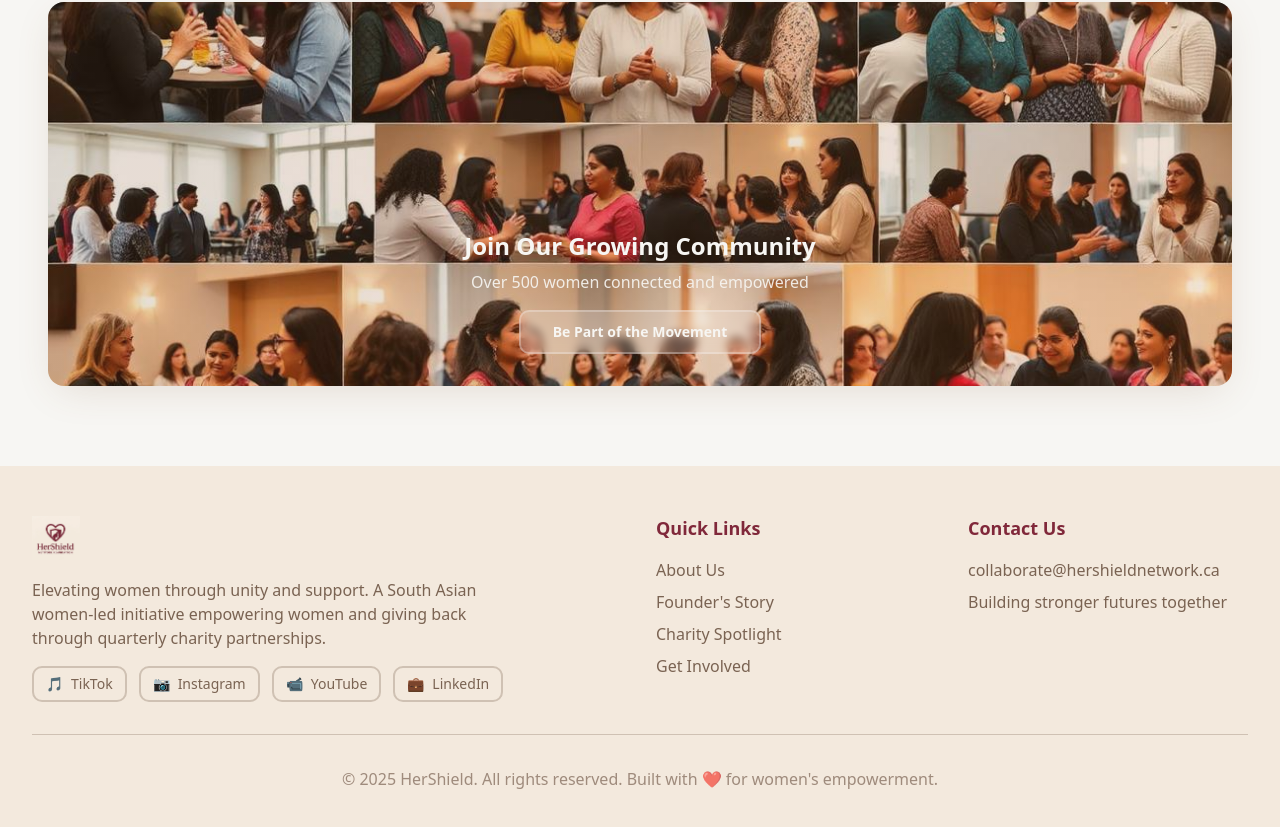
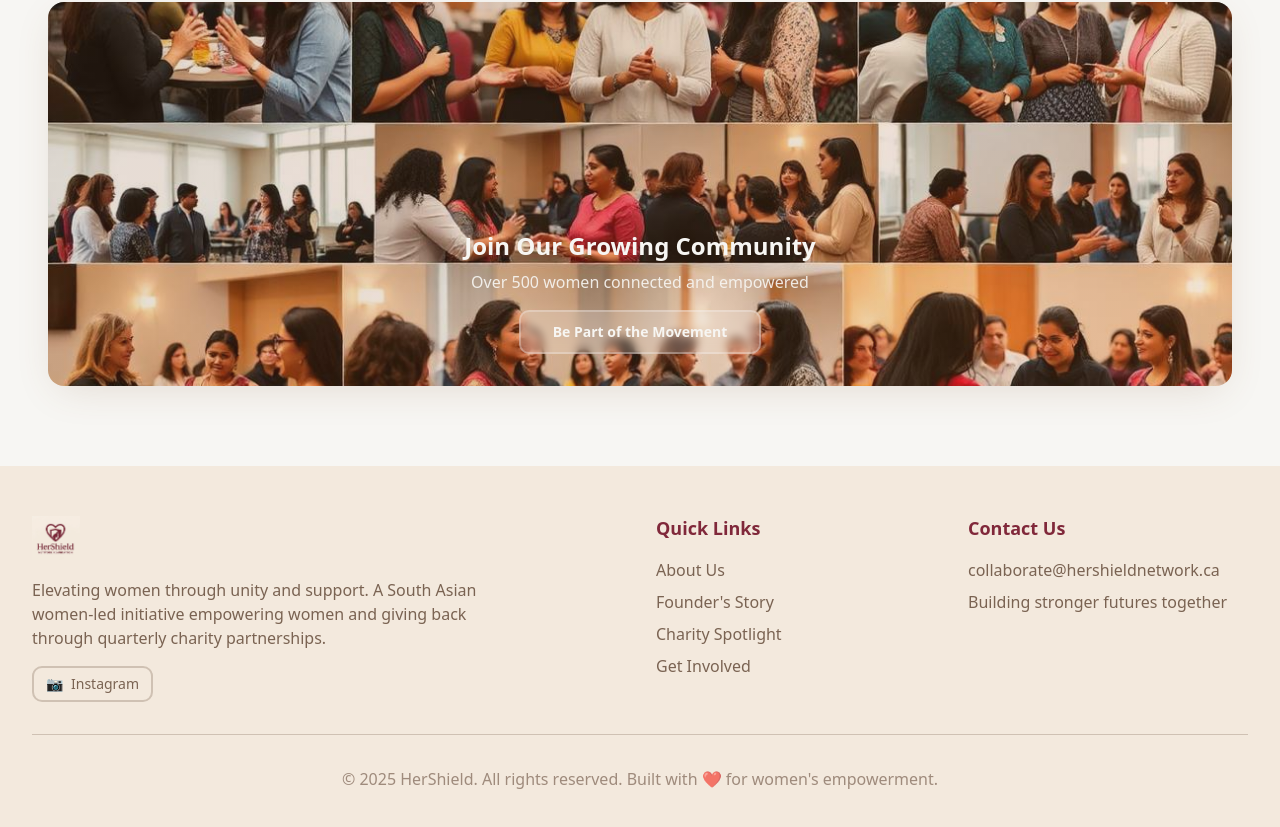
Before and after one commit to manthan1/hershield-unity-web, a React (Vite) app: page / in a window 1280 px wide. Shown: the part 2376-3203 px from the top of the page. Built offline with nearby package versions, Linux system fonts and the light colour scheme; the HTML template or start-up script is replaced by a standard one.

Commit message:
Code edited in Lovable Code Editor
Edited UI in Lovable

```diff
--- a/src/components/layout/Footer.tsx
+++ b/src/components/layout/Footer.tsx
@@ -4,24 +4,9 @@ import { Button } from "@/components/ui/button";
 export const Footer = () => {
   const socialLinks = [
     {
-      name: "TikTok",
-      url: "https://www.tiktok.com/@hershieldnetwork",
-      icon: "🎵",
-    },
-    {
       name: "Instagram",
       url: "https://www.instagram.com/hershieldnetwork/",
       icon: "📷",
-    },
-    {
-      name: "YouTube",
-      url: "https://www.youtube.com/channel/UCYIzdkK93fFXehLkLniFN1A",
-      icon: "📹",
-    },
-    {
-      name: "LinkedIn",
-      url: "https://www.linkedin.com/company/108386213/admin/dashboard/",
-      icon: "💼",
     },
   ];
 
```
